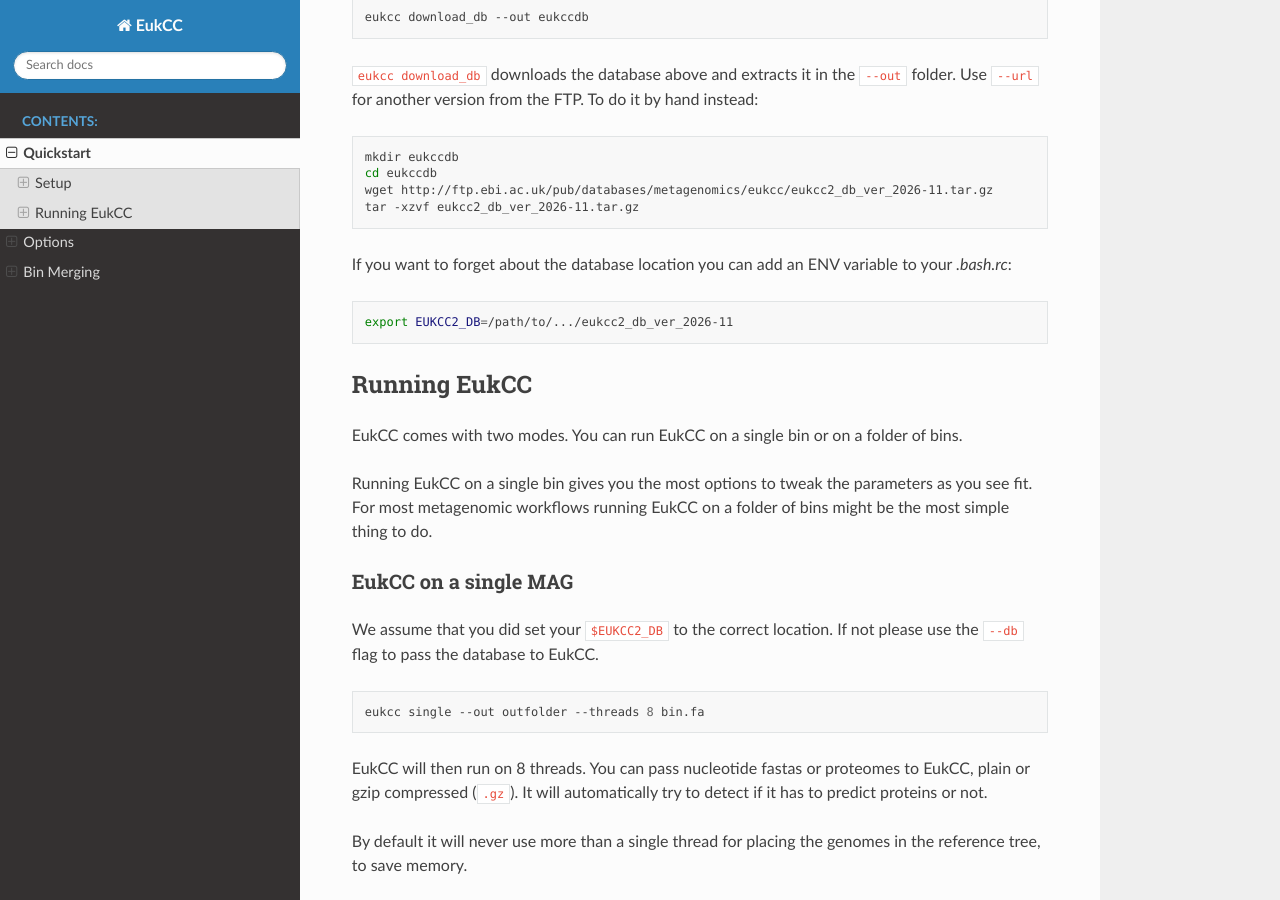
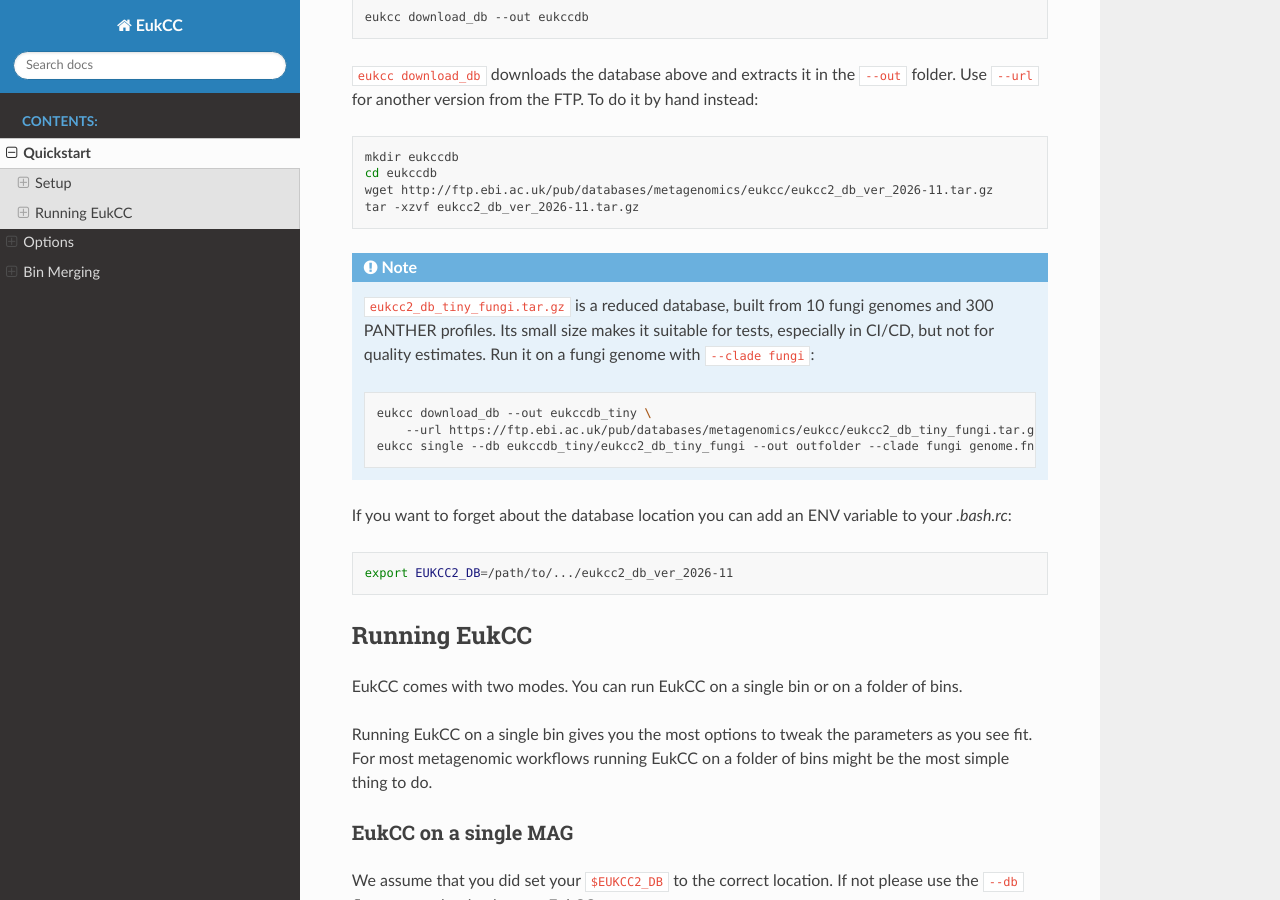
Before and after one commit to EBI-Metagenomics/EukCC, a Sphinx documentation site: the page built from docs/quickstart.rst, in a window 1280 px wide and 900 px high, scrolled down 1709 px. Built offline with Sphinx 7.4.7 and the Read the Docs theme 3.1.0, drawn with Linux system fonts in a browser that asks for light colours.

Commit message:
include tiny db docs

```diff
--- a/docs/quickstart.rst
+++ b/docs/quickstart.rst
@@ -105,6 +105,18 @@ hand instead:
     wget http://ftp.ebi.ac.uk/pub/databases/metagenomics/eukcc/eukcc2_db_ver_2026-11.tar.gz
     tar -xzvf eukcc2_db_ver_2026-11.tar.gz
 
+.. note::
+
+    ``eukcc2_db_tiny_fungi.tar.gz`` is a reduced database, built from 10 fungi genomes and
+    300 PANTHER profiles. Its small size makes it suitable for tests, especially in CI/CD,
+    but not for quality estimates. Run it on a fungi genome with ``--clade fungi``:
+
+    .. code-block:: shell
+
+        eukcc download_db --out eukccdb_tiny \
+            --url https://ftp.ebi.ac.uk/pub/databases/metagenomics/eukcc/eukcc2_db_tiny_fungi.tar.gz
+        eukcc single --db eukccdb_tiny/eukcc2_db_tiny_fungi --out outfolder --clade fungi genome.fna
+
 If you want to forget about the database location you can add an ENV variable to your
 `.bash.rc`:
 
```
